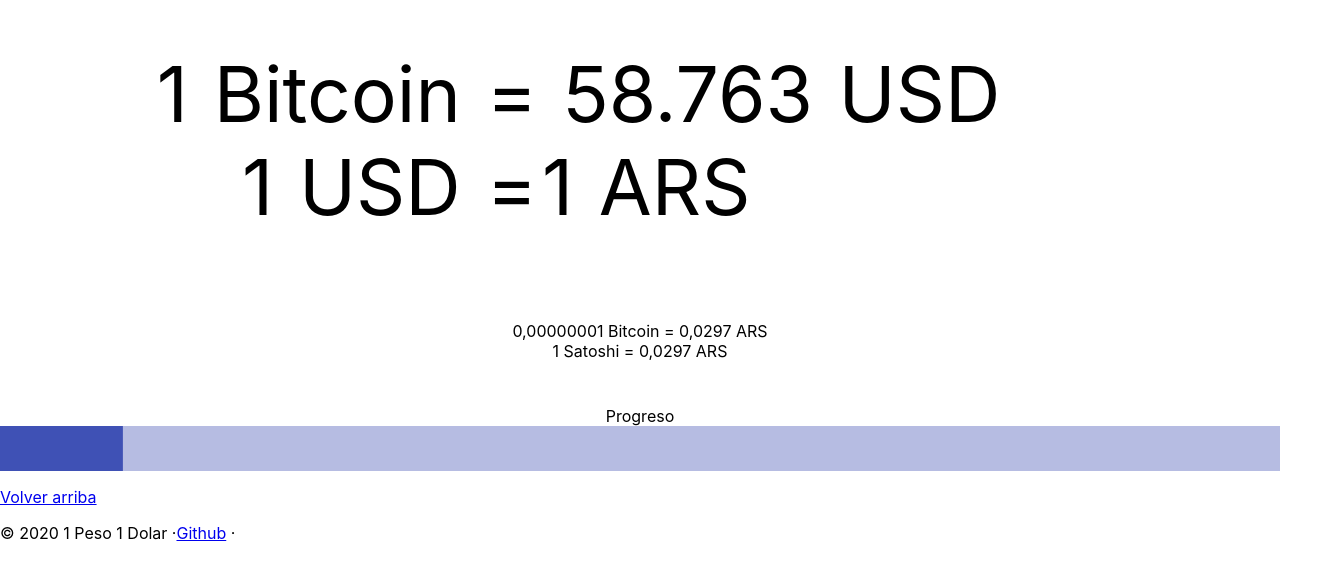
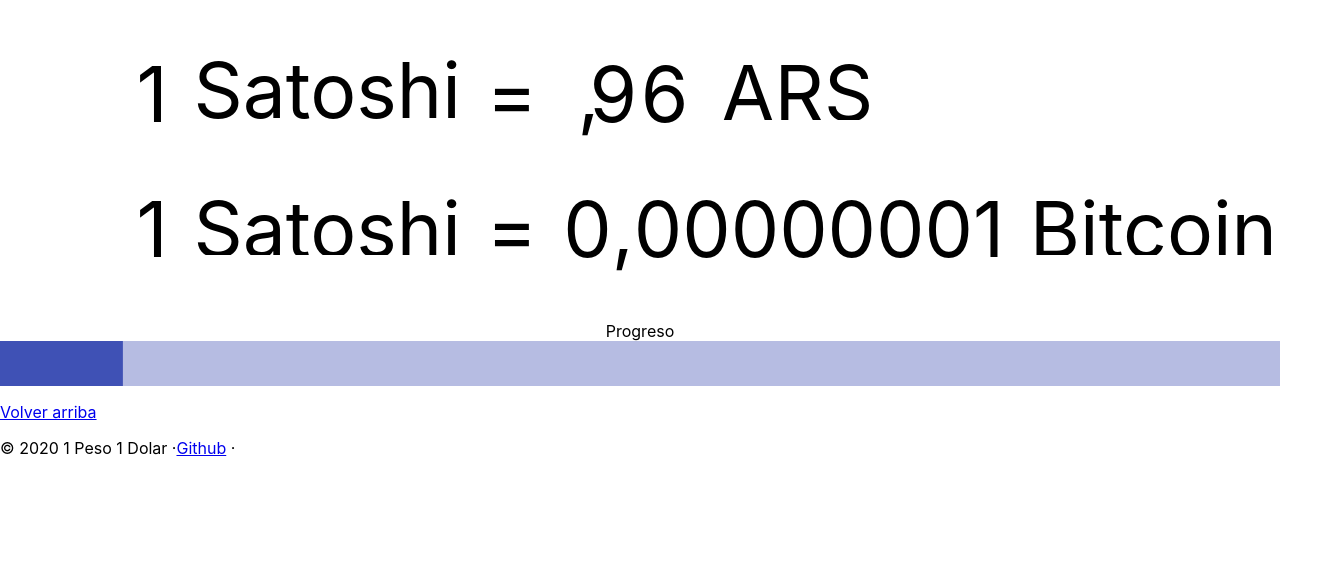
Before and after one commit to agustinkassis/1satoshi1peso, a React (Create React App) app: page / in a window 1280 px wide. Shown: the part 182-762 px from the top of the page, 1340 px wide, since content can reach past the window. Built offline with nearby package versions, Linux system fonts and the light colour scheme.

Commit message:
Comma animatino

```diff
--- a/package.json
+++ b/package.json
@@ -17,6 +17,7 @@
     "react-dom": "^17.0.2",
     "react-scripts": "4.0.3",
     "sass": "^1.38.2",
+    "swr": "^1.0.0",
     "typescript": "^4.1.2",
     "web-vitals": "^1.0.1"
   },
--- a/src/App.scss
+++ b/src/App.scss
@@ -44,26 +44,44 @@ section#start {
   .side {
     flex: 1 1 0;
     flex-wrap: nowrap;
-    > span {
-      display: inline-block;
+    display: flex;
+    align-items: flex-start;
+    .symbol {
+      overflow: hidden;
+      display: flex;
+      flex-direction: column;
+      height: 9vh;
+      > span {
+        margin-left: 2vw;
+        margin-top: 0%;
+        position: relative;
+      }
+    }
+
+    .numbers {
+      position: relative;
+    }
+    .digits {
+      .digit {
+        display: inline-block;
+      }
+
+      &.prefix .digit {
+        display: none;
+      }
     }
   }
 
   .left {
     text-align: right;
     padding-right: 1vw;
-    .symbol span {
-      margin-left: 2vw;
-    }
+    justify-content: flex-end;
   }
 
   .right {
     text-align: left;
     padding-left: 1vw;
-
-    .symbol span {
-      margin-left: 2vw;
-    }
+    justify-content: flex-start;
   }
 
   .equal {
--- a/src/Home.tsx
+++ b/src/Home.tsx
@@ -39,12 +39,11 @@ class Home extends React.Component {
   componentDidMount() {
     const timeline = this.timeline;
     timeline.addLabel("start");
-    // timeline.add(this.date.getShowTween(2), 'start');
+    // timeline.add(this.date.getShowTween(2), "start");
     timeline.add(this.mainQuote.getShowTween(1), "+=0");
-    timeline.add(
-      this.mainQuote.rightSide.getChangeQtyTween(btcUsdPrice, 2),
-      "-=0.7"
-    );
+
+    timeline.addLabel("main_quote", "-=0.7");
+    timeline.add(this.mainQuote.rightSide.getChangeQtyTween(btcUsdPrice, 2));
 
     timeline.addLabel("usd_ars_in", "+=0.1");
     timeline.add(this.usdArsQuote.getShowTween(1));
@@ -58,22 +57,14 @@ class Home extends React.Component {
     timeline.to(this.usdArsQuote.equal, 1, { x: -300, opacity: 0 }, "-=0.7");
 
     timeline.addLabel("usd_change_label", "-=1.2");
+
     timeline.add(
-      this.mainQuote.rightSide.getChangeSymbolTween("ARS", 0.1),
+      gsap.to(".mainQuote .side.right .symbol .usd", {
+        duration: 1,
+        marginTop: "-50%",
+        ease: "elastic",
+      }),
       "usd_change_label+=0.3"
-    );
-    timeline.fromTo(
-      this.mainQuote.rightSide.symbolElement,
-      1,
-      { x: 20, opacity: 0 },
-      { x: 0, opacity: 1 }
-    );
-    timeline.fromTo(
-      this.mainQuote.rightSide.symbolElement,
-      1,
-      { x: 0, opacity: 1 },
-      { x: 300, opacity: 0 },
-      "usd_change_label"
     );
 
     timeline.addLabel("usd_ars_merge", "-=1.5");
@@ -103,7 +94,7 @@ class Home extends React.Component {
     timeline.addLabel("show_sat_btc");
 
     timeline.add(
-      gsap.set(".satBtc .right .digits .digit", {
+      gsap.set(".satBtc .right .digits.visible .digit", {
         scaleX: 0,
         display: "inline-block",
         width: "0px",
@@ -113,11 +104,17 @@ class Home extends React.Component {
 
     let list: Element[] = [];
     const belowZero = Array.from(
-      document.querySelectorAll(".satBtc .right .digits .digit.belowzero")
+      document.querySelectorAll(
+        ".satBtc .right .digits.visible .digit.belowzero"
+      )
     );
     list.push(belowZero.pop());
-    list.push(document.querySelector(".satBtc .right .digits .digit.comma"));
-    list.push(document.querySelector(".satBtc .right .digits .digit.integer"));
+    list.push(
+      document.querySelector(".satBtc .right .digits.visible .digit.comma")
+    );
+    list.push(
+      document.querySelector(".satBtc .right .digits.visible .digit.integer")
+    );
     list = list.concat(belowZero);
 
     timeline.add(
@@ -134,10 +131,83 @@ class Home extends React.Component {
       "-=0.8"
     );
 
-    // timeline.play("show_sat_btc");
-    timeline.play();
+    timeline.addLabel("bounce_sat_up");
 
-    // GSDevTools.create();
+    timeline.add(
+      gsap.to(".satBtc .left", {
+        position: "relative",
+        duration: 0.7,
+        top: "-6vh",
+        ease: "elastic",
+      }),
+      "+=0.8"
+    );
+
+    timeline.addLabel("bounce_sat_hit", "-=0.6");
+
+    timeline.add(
+      gsap.to(".satBtc .left", {
+        duration: 1,
+        top: "0",
+        ease: "bounce",
+      }),
+      "-=0.4"
+    );
+
+    timeline.addLabel("bounce_sat_up_out", "-=1");
+
+    timeline.add(
+      gsap.to(".mainQuote .side.left .symbol .bitcoin", {
+        duration: 1.2,
+        marginTop: "-33%",
+        ease: "elastic",
+      }),
+      "bounce_sat_hit"
+    );
+
+    timeline.addLabel("ars_to_sat");
+
+    timeline.add(
+      gsap.set(".mainQuote .side.right .digits.prefix .digit", {
+        width: "0vh",
+        scale: "0vh",
+      }),
+      "ars_to_sat"
+    );
+
+    timeline.add(
+      gsap.to(".mainQuote .side.right .digits.visible .delimiter", {
+        duration: 0.6,
+        css: {
+          scaleX: 0,
+          width: 0,
+          opacity: 0,
+        },
+        // ease: "elastic",
+        stagger: {
+          amount: 0.4,
+          ease: "slow",
+        },
+      })
+    );
+
+    timeline.add(
+      gsap.to(".mainQuote .side.right .digits.visible", {
+        duration: 0.8,
+        paddingLeft: "2vh",
+      }),
+      "ars_to_sat"
+    );
+
+    timeline.add(
+      this.mainQuote.rightSide.getCommaTimeline(
+        ".mainQuote .side.right .digits.prefix .digit.comma",
+        ".mainQuote .side.right .digits.visible .digit.number"
+      )
+    );
+
+    timeline.play("ars_to_sat");
+    // timeline.play();
   }
 
   render() {
@@ -150,11 +220,15 @@ class Home extends React.Component {
         />
         <section id="start">
           <Quote
+            className="mainQuote"
             ref={(comp) => {
               this.mainQuote = comp;
             }}
-            left={{ qty: 1, symbol: "Bitcoin" }}
-            right={{ qty: 1, symbol: "USD" }}
+            left={{
+              qty: 1,
+              symbols: ["Bitcoin", "Satoshi"],
+            }}
+            right={{ qty: btcArsPrice, symbols: ["USD", "ARS"], prefix: "0,0" }}
           />
 
           <Times />
@@ -163,8 +237,8 @@ class Home extends React.Component {
             ref={(comp) => {
               this.usdArsQuote = comp;
             }}
-            left={{ qty: 1, symbol: "USD" }}
-            right={{ qty: 1, symbol: "ARS" }}
+            left={{ qty: 1, symbols: ["USD"] }}
+            right={{ qty: 1, symbols: ["ARS"] }}
           />
 
           <Quote
@@ -172,25 +246,11 @@ class Home extends React.Component {
             ref={(comp) => {
               this.satBtcQuote = comp;
             }}
-            left={{ qty: 1, symbol: "Satoshi" }}
-            right={{ qty: 0.00000001, symbol: "Bitcoin" }}
+            left={{ qty: 1, symbols: ["Satoshi"] }}
+            right={{ qty: 0.00000001, symbols: ["Bitcoin"] }}
           />
         </section>
-        <section className="hidden" id="decimals">
-          <div>1 Bitcoin = 2.970.000 ARS</div>
-          <div>0,1 Bitcoin = 297.000 ARS</div>
-          <div>0,01 Bitcoin = 29.700 ARS</div>
-          <div>0,001 Bitcoin = 2.970 ARS</div>
-          <div>0,0001 Bitcoin = 297 ARS</div>
-          <div>0,00001 Bitcoin = 29,7 ARS</div>
-          <div>0,000001 Bitcoin = 2,97 ARS</div>
-          <div>0,0000001 Bitcoin = 0,297 ARS</div>
-          <div>0,00000001 Bitcoin = 0,0297 ARS</div>
-        </section>
-        <section id="sat_ars">
-          <div>0,00000001 Bitcoin = 0,0297 ARS</div>
-          <div>1 Satoshi = 0,0297 ARS</div>
-        </section>
+
         <ProgressBar
           opacity={1}
           ref={(comp) => {
--- a/src/components/Digits.tsx
+++ b/src/components/Digits.tsx
@@ -3,7 +3,8 @@ import PropTypes from "prop-types";
 import { TweenMax } from "gsap";
 
 type IProps = {
-  amount?: number;
+  amount?: number | string;
+  className?: string;
 };
 
 type ValidIndexType =
@@ -18,10 +19,11 @@ class Digits extends React.Component<IProps> {
   element: HTMLElement;
 
   static propTypes = {
-    amount: PropTypes.number,
+    amount: PropTypes.oneOfType([PropTypes.number, PropTypes.string]),
+    className: PropTypes.string,
   };
 
-  generateAmount(amount: number): ReactElement[] {
+  generateAmount(amount: number | string): ReactElement[] {
     const str = amount.toLocaleString("es", {
       maximumFractionDigits: 8,
     });
@@ -39,7 +41,7 @@ class Digits extends React.Component<IProps> {
       }
       num === "." && classes.push("delimiter");
 
-      !isNaN && classes.push("number");
+      !isNaN(parseInt(num)) && classes.push("number");
 
       const spanElement = (
         <span className={classes.join(" ")} key={i}>
@@ -72,8 +74,11 @@ class Digits extends React.Component<IProps> {
   }
 
   render() {
+    const classes = ["qty", "digits"];
+    this.props.className && classes.push(this.props.className);
+
     return (
-      <span className="qty digits">
+      <span className={classes.join(" ")}>
         {this.generateAmount(this.props.amount)}
       </span>
     );
--- a/src/components/Quote.tsx
+++ b/src/components/Quote.tsx
@@ -7,7 +7,8 @@ import QuoteSide from "./QuoteSide";
 
 export interface SideProps {
   qty: number;
-  symbol: string;
+  symbols: string[];
+  prefix?: string;
 }
 
 type IProps = {
@@ -109,7 +110,8 @@ class Quote extends React.Component<IProps> {
           opacity={this.props.opacity}
           className="left"
           qty={this.props.left.qty}
-          symbol={this.props.left.symbol}
+          prefix={this.props.left.prefix}
+          symbols={this.props.left.symbols}
         />
 
         <span
@@ -129,7 +131,8 @@ class Quote extends React.Component<IProps> {
           opacity={this.props.opacity}
           className="right"
           qty={this.props.right.qty}
-          symbol={this.props.right.symbol}
+          prefix={this.props.right.prefix}
+          symbols={this.props.right.symbols}
         />
       </div>
     );
--- a/src/components/QuoteSide.tsx
+++ b/src/components/QuoteSide.tsx
@@ -4,15 +4,20 @@ import { gsap, TweenMax } from "gsap";
 import Digits from "./Digits";
 
 interface IState {
-  symbol: string;
   qty: number;
+  currentSymbolIndex: number;
 }
 
 type IProps = typeof QuoteSide.defaultProps & {
   className?: string;
   qty: number;
-  symbol: string;
+  symbols: string[];
   opacity?: number;
+  prefix?: string;
+};
+
+const countZeroDecimals = (num: number) => {
+  return Math.abs(-Math.floor(Math.log(num) / Math.log(10) + 1));
 };
 
 class QuoteSide extends React.Component<IProps, IState> {
@@ -23,24 +28,20 @@ class QuoteSide extends React.Component<IProps, IState> {
 
   static defaultProps = {
     opacity: 1,
+    prefix: "",
   };
 
   static propTypes = {
     className: PropTypes.string,
     qty: PropTypes.number.isRequired,
-    symbol: PropTypes.string.isRequired,
+    symbols: PropTypes.arrayOf(PropTypes.string).isRequired,
     opacity: PropTypes.number,
+    prefix: PropTypes.string,
   };
 
   updateQtyHandler(v1: { qty: number }) {
     this.setState({
       qty: Math.floor(v1.qty),
-    });
-  }
-
-  updateSymbolHandler(v1: { symbol: string }) {
-    this.setState({
-      symbol: v1.symbol,
     });
   }
 
@@ -62,23 +63,6 @@ class QuoteSide extends React.Component<IProps, IState> {
     return tween;
   }
 
-  getChangeSymbolTween(symbol: string, duration = 3) {
-    const v1 = { symbol: "usd" };
-    const tween = TweenMax.fromTo(
-      v1,
-      {
-        symbol: this.state.symbol,
-      },
-      {
-        symbol: symbol,
-        duration: duration,
-        onUpdate: this.updateSymbolHandler.bind(this, v1),
-      }
-    );
-
-    return tween;
-  }
-
   playQtyChange(qty: number, duration: number) {
     const tween = this.getChangeQtyTween(qty, duration);
 
@@ -86,22 +70,227 @@ class QuoteSide extends React.Component<IProps, IState> {
     this.timeline.play();
   }
 
+  generateCommaMoveTween({
+    element,
+    step,
+    duration,
+  }: {
+    element: string;
+    step: number;
+    duration: number;
+  }): gsap.core.Tween {
+    return gsap.to(element, {
+      ease: "circ",
+      keyframes: [
+        {
+          duration: duration,
+          left: "-=" + step.toFixed(2) + "vh",
+        },
+      ],
+    });
+  }
+
+  generateCommaBounceTween({
+    element,
+    repeat,
+    duration,
+  }: {
+    element: string;
+    repeat: number;
+    duration: number;
+  }): gsap.core.Tween {
+    return gsap.to(element, {
+      ease: "circ",
+      repeat: repeat,
+      keyframes: [
+        {
+          duration: duration / 2,
+          top: "1.4vh",
+        },
+        {
+          duration: duration / 2,
+          top: "0vh",
+        },
+      ],
+    });
+  }
+
+  generateDigitsPaddingTween({
+    elements,
+    duration,
+  }: {
+    elements: string;
+    duration: number;
+  }): gsap.core.Tween {
+    const spans = Array.from(document.querySelectorAll(elements)).reverse();
+    return gsap.to(spans, {
+      duration: duration * spans.length,
+      keyframes: [
+        {
+          duration: duration / 4 / 3,
+          paddingLeft: "1.3vh",
+        },
+        {
+          delay: duration / 2,
+          duration: duration / 4 / 3,
+          paddingLeft: "0vh",
+          paddingRight: "1.3vh",
+        },
+        {
+          duration: duration / 4 / 3,
+          paddingRight: "0vh",
+        },
+      ],
+      stagger: duration,
+    });
+  }
+
+  generateZerosTween({
+    elements,
+    duration,
+  }: {
+    elements: string;
+    duration: number;
+  }): gsap.core.Tween {
+    const spans = Array.from(document.querySelectorAll(elements));
+    return gsap.fromTo(
+      spans,
+      duration * spans.length,
+      {
+        scale: 0,
+        display: "inline-block",
+      },
+      {
+        duration: duration * spans.length,
+        ease: "elastic",
+        scale: 1,
+        width: "auto",
+        stagger: duration,
+      }
+    );
+  }
+
+  generateZerosRemovalTween({
+    elements,
+    duration,
+    decimals,
+  }: {
+    elements: string;
+    duration: number;
+    decimals: number;
+  }): gsap.core.Tween {
+    const spans = Array.from(document.querySelectorAll(elements))
+      .splice(decimals)
+      .reverse();
+
+    return gsap.fromTo(
+      spans,
+      duration * spans.length,
+      {
+        display: "inline-block",
+      },
+      {
+        duration: duration * spans.length,
+        ease: "power2",
+        scale: 0,
+        width: 0,
+        opacity: 0,
+        stagger: duration,
+      }
+    );
+  }
+
+  getCommaTimeline(
+    commaElement: string,
+    digitsElements: string,
+    decimals = 3,
+    duration = 0.4
+  ) {
+    const timeline = gsap.timeline({});
+    const steps = this.state.qty.toString().length;
+    const stepLong = 4.42;
+
+    decimals = decimals - countZeroDecimals(this.state.qty / 100000000);
+
+    timeline.addLabel("comma_timeline");
+
+    timeline.add(
+      gsap.set(commaElement, {
+        scale: 1,
+        width: "1.6vh",
+        display: "inline-block",
+        left: stepLong * steps + 1.8 + "vh",
+        position: "absolute",
+      })
+    );
+
+    for (let i = 0; i < steps; i++) {
+      timeline.add(
+        this.generateCommaMoveTween({
+          element: commaElement,
+          step: stepLong,
+          duration: duration,
+        })
+      );
+      if (i === decimals) {
+        timeline.addLabel("start_zero_removal");
+      }
+    }
+
+    timeline.add(
+      this.generateCommaBounceTween({
+        element: commaElement,
+        repeat: steps - 1,
+        duration: duration,
+      }),
+      "comma_timeline-=0.01"
+    );
+
+    timeline.add(
+      this.generateDigitsPaddingTween({
+        elements: digitsElements,
+        duration,
+      }),
+      "comma_timeline+=0.1"
+    );
+
+    timeline.addLabel("comma_positioned");
+    timeline.add(
+      gsap.set(commaElement, {
+        position: "inherit",
+        width: "auto",
+      }),
+      "comma_positioned"
+    );
+    timeline.add(
+      gsap.set(".mainQuote .side.right .digits.visible", {
+        paddingLeft: 0,
+      }),
+      "comma_positioned"
+    );
+
+    timeline.add(
+      this.generateZerosTween({
+        elements: ".mainQuote .side.right .digits.prefix .digit.number",
+        duration,
+      })
+    );
+
+    timeline.add(
+      this.generateZerosRemovalTween({
+        elements: ".mainQuote .side.right .digits.visible .digit.number",
+        duration,
+        decimals,
+      }),
+      "start_zero_removal"
+    );
+
+    // timeline.timeScale(0.3);
+    return timeline;
+  }
+
   componentDidMount() {
-    // eslint-disable-next-line new-cap
     this.timeline = gsap.timeline({});
-    //
-    // const v1 = {};
-    // const tween = TweenMax.fromTo(v1, {
-    //   qty: 0
-    // }, {
-    //   qty: 50433,
-    //   duration: 3,
-    //   //paused: true,
-    //   onUpdate: this.updateQtyHandler.bind(this, v1),
-    // });
-    //
-    // this.timeline.add(tween);
-    // this.timeline.play();
   }
 
   constructor(props: IProps) {
@@ -109,8 +298,19 @@ class QuoteSide extends React.Component<IProps, IState> {
 
     this.state = {
       qty: props.qty,
-      symbol: props.symbol,
+      currentSymbolIndex: 0,
     };
+  }
+
+  generateSymbols(symbols: string[]): JSX.Element[] {
+    return this.props.symbols.map((symbol, k) => {
+      const label = symbol.toLowerCase();
+      return (
+        <span className={label} key={label}>
+          {symbol}
+        </span>
+      );
+    });
   }
 
   render() {
@@ -122,19 +322,29 @@ class QuoteSide extends React.Component<IProps, IState> {
         style={{ opacity: this.props.opacity }}
         className={`side ${this.props.className}`}
       >
+        <span className="numbers">
           <Digits
             ref={(comp) => {
               this.qtyElement = comp;
             }}
+            className="prefix"
+            amount={this.props.prefix}
+          />
+          <Digits
+            ref={(comp) => {
+              this.qtyElement = comp;
+            }}
+            className="visible"
             amount={this.state.qty}
           />
+        </span>
         <span
           ref={(comp) => {
             this.symbolElement = comp;
           }}
           className="symbol"
         >
-          <span>{this.state.symbol}</span>
+          {this.generateSymbols(this.props.symbols)}
         </span>
       </div>
     );
```
Also changed, not shown: .eslintrc.js, 1 other file (tests, documents, lock files or other folders). Lines whose indentation alone changed are shown as unchanged.
